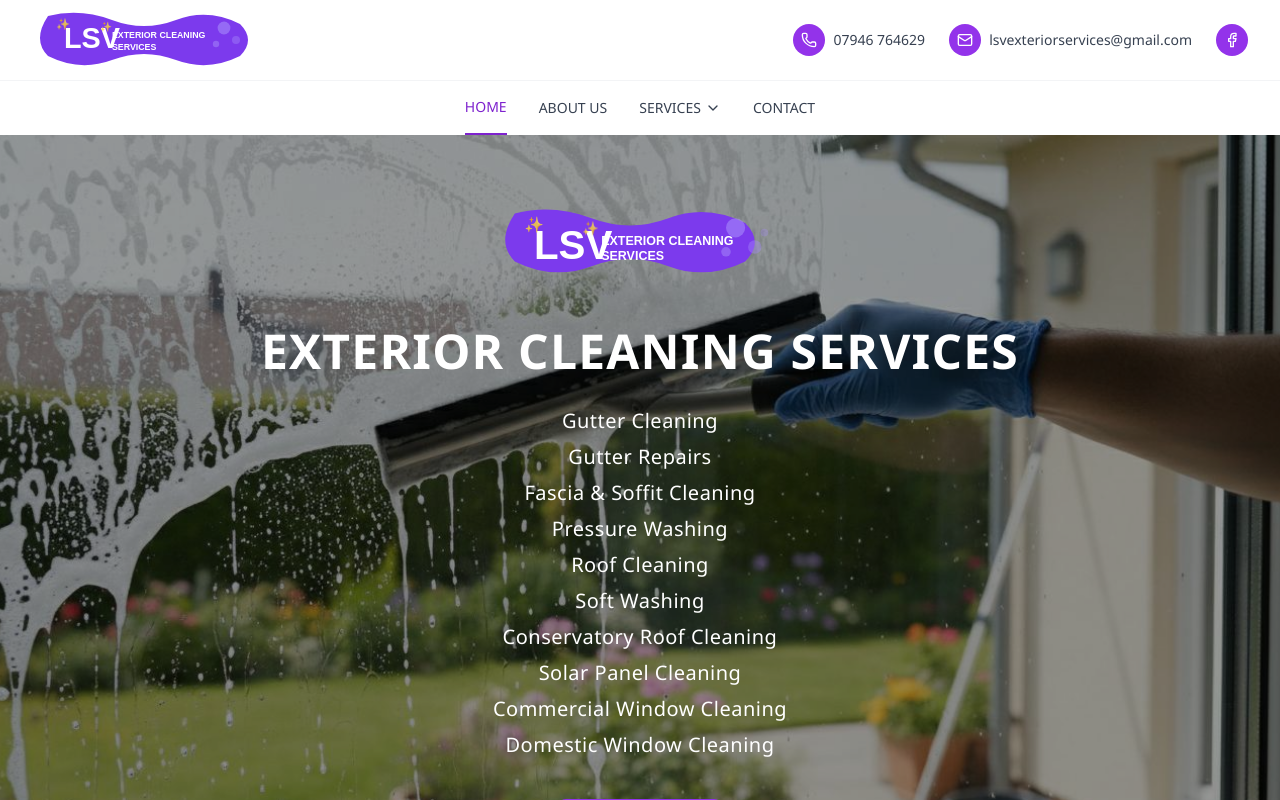
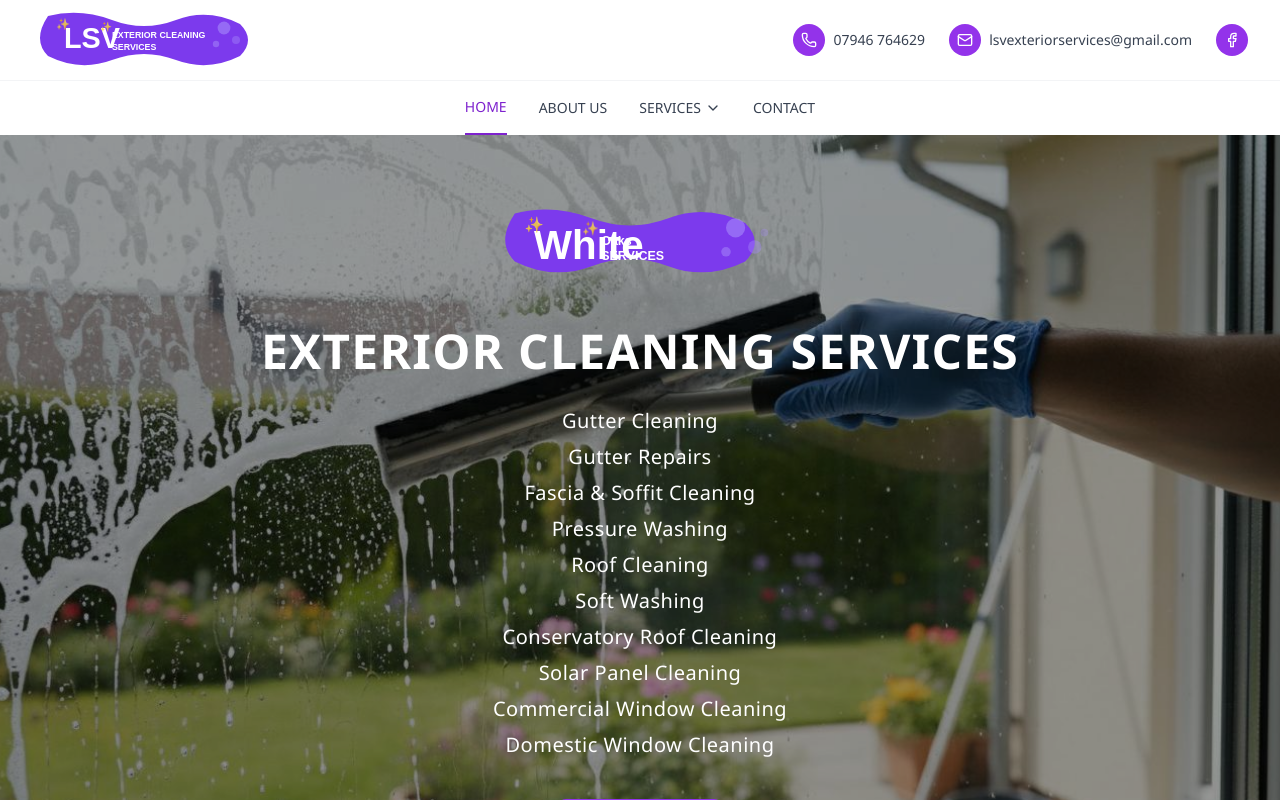
Before and after one commit to kazmi017/WhiteOaks, a React (Vite) app: page / in a window 1280 px wide. Shown: the top 800 px of the page. Built offline with nearby package versions, Linux system fonts and the light colour scheme.

Commit message:
chnaged name

```diff
--- a/src/sections/Hero.tsx
+++ b/src/sections/Hero.tsx
@@ -43,9 +43,9 @@ const Hero = () => {
             <circle cx="250" cy="55" r="5" fill="#a78bfa" opacity="0.5"/>
             <circle cx="290" cy="35" r="4" fill="#a78bfa" opacity="0.3"/>
             {/* LSV Text */}
-            <text x="50" y="62" fontSize="42" fontWeight="bold" fill="white" fontFamily="Arial, sans-serif">LSV</text>
+            <text x="50" y="62" fontSize="42" fontWeight="bold" fill="white" fontFamily="Arial, sans-serif">White</text>
             {/* Exterior Cleaning Services Text */}
-            <text x="120" y="48" fontSize="13" fontWeight="600" fill="white" fontFamily="Arial, sans-serif">EXTERIOR CLEANING</text>
+            <text x="120" y="48" fontSize="13" fontWeight="600" fill="white" fontFamily="Arial, sans-serif">Oaks</text>
             <text x="120" y="64" fontSize="13" fontWeight="600" fill="white" fontFamily="Arial, sans-serif">SERVICES</text>
             {/* Sparkle decorations */}
             <text x="40" y="32" fontSize="16" fill="white" opacity="0.8">✨</text>
```
